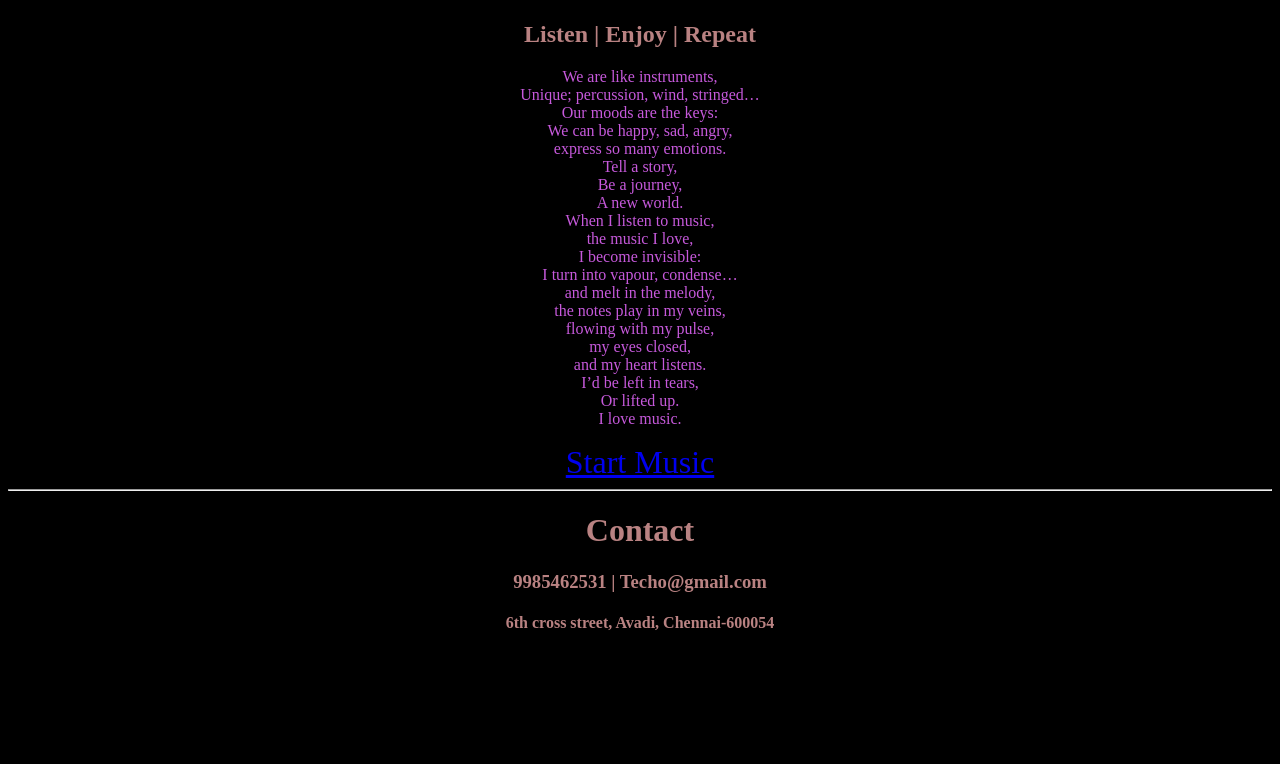
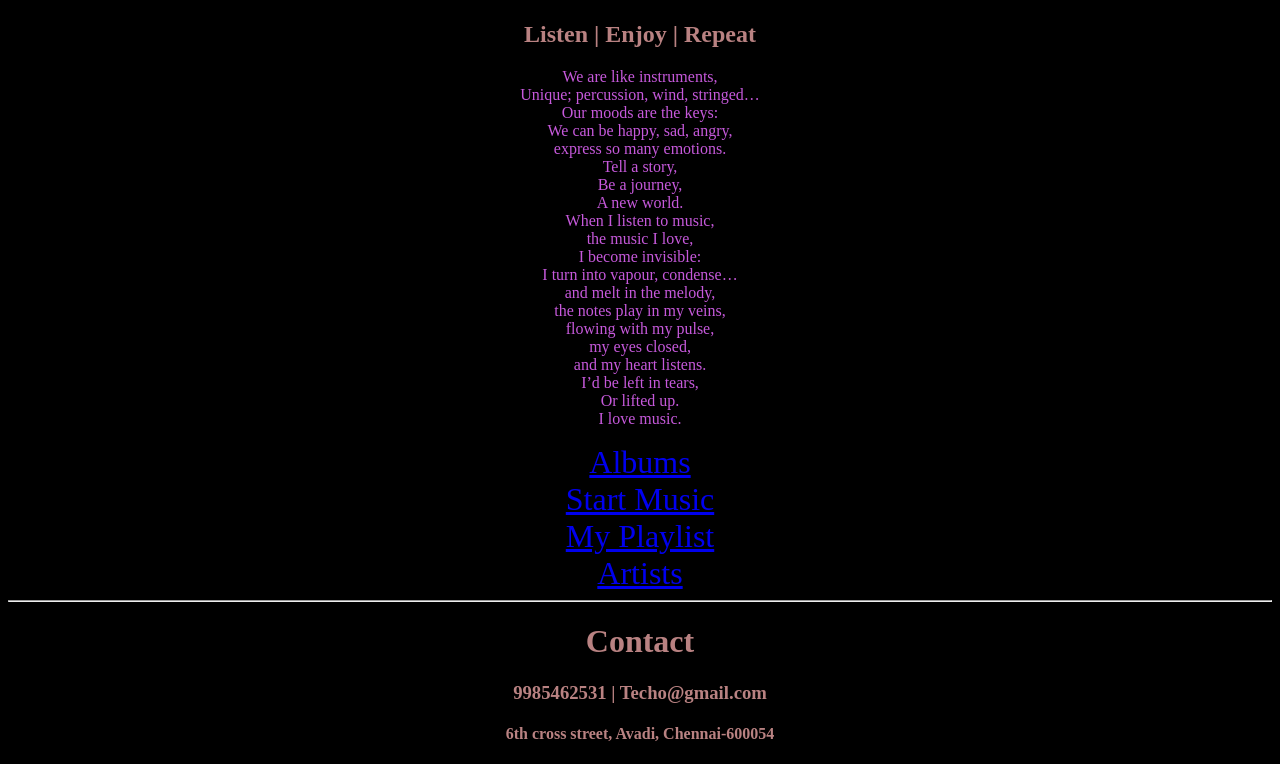
Before and after one commit to Sivasruthy24/HTML-PROJECT, a plain HTML site: page index.html in a window 1280 px wide. Shown: the part 143-907 px from the top of the page. Before the commit the page ends 800 px from the top, so only its background shows below. Drawn offline with Linux system fonts and the light colour scheme.

Commit message:
Update index.html

```diff
--- a/index.html
+++ b/index.html
@@ -37,8 +37,12 @@
                 I’d be left in tears,<br>
                 Or lifted up.<br>
 
-                I love music.
-            </p><a style="font-size: xx-large;" href="https://open.spotify.com/">Start Music</a></Center><hr>
+                I love music.<br></p>
+                <a style="font-size: xx-large;" href="album.html">Albums</a><br>
+            <a style="font-size: xx-large;" href="https://open.spotify.com/">Start Music</a><br>
+            <a style="font-size: xx-large;" href="playlist page.html">My Playlist</a><br>
+            <a style="font-size: xx-large;" href="artistpage.html">Artists</a></Center>
+            <hr>
             <center>
                 <h1>Contact</h1>
                 <h3>9985462531 | Techo@gmail.com</h3>
@@ -47,4 +51,6 @@
 
     </body>
 
+
+
 </html>
```
